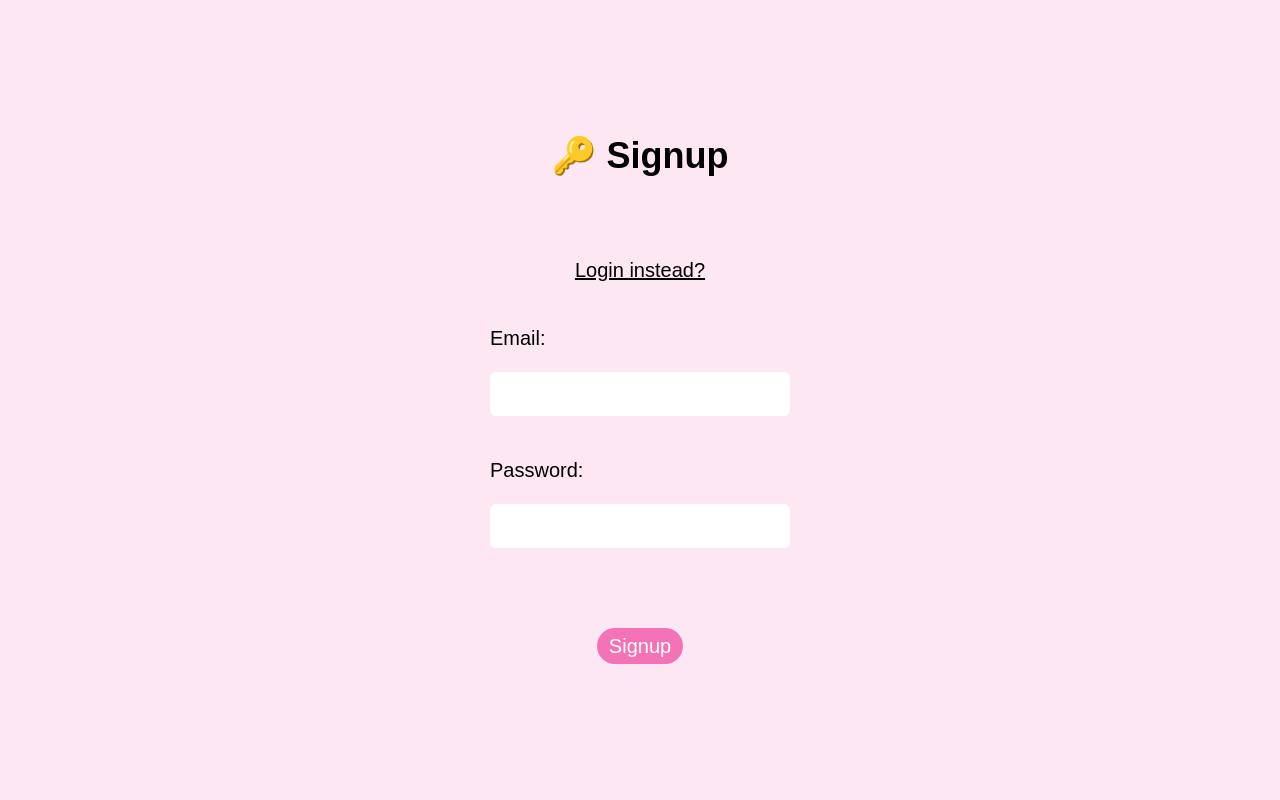
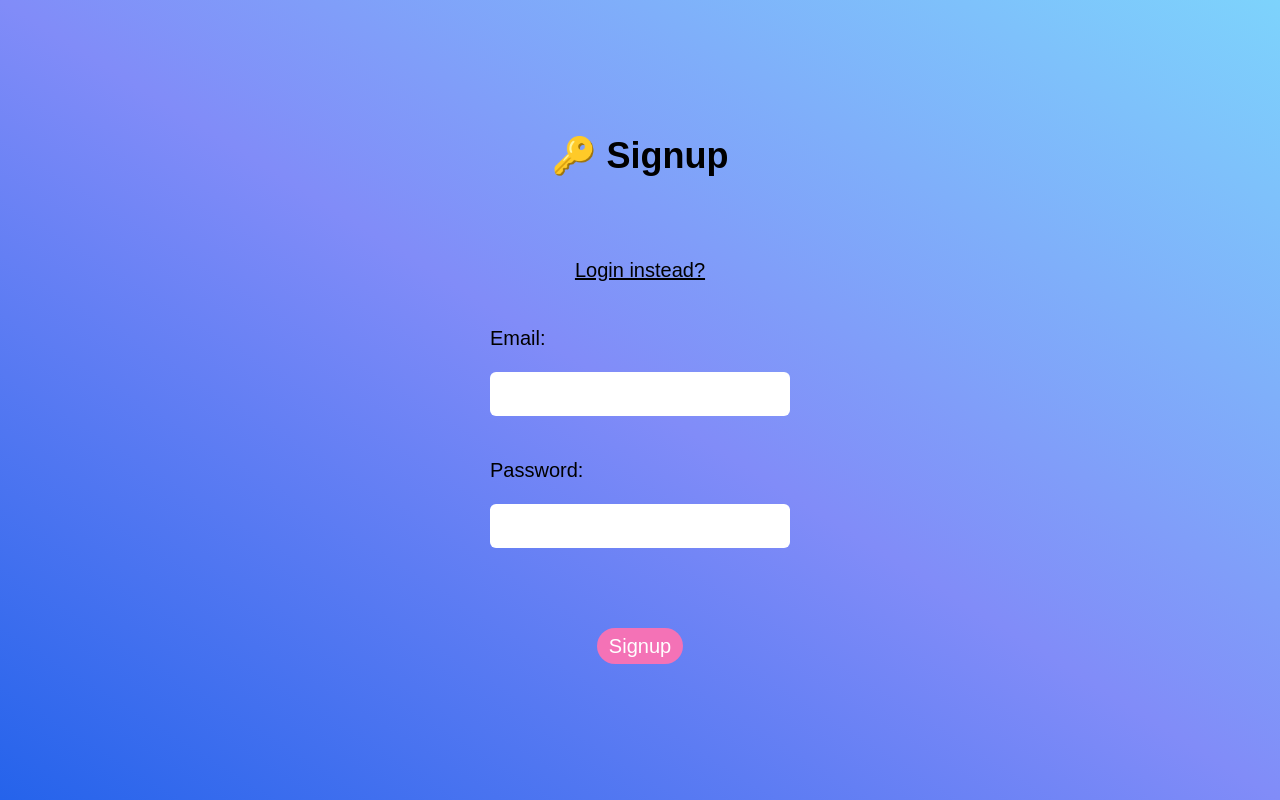
Before and after one commit to RonakSharma7860/gigapp, a Next.js app in the folder weddingplannerapp/: page /signup in a window 1280 px wide. Built offline with nearby package versions, Linux system fonts and the light colour scheme; a web font is replaced by a local one.

Commit message:
added gradient backgrounds

```diff
--- a/weddingplannerapp/app/login/page.jsx
+++ b/weddingplannerapp/app/login/page.jsx
@@ -42,7 +42,7 @@ const LoginPage = () => {
     };
 
     return (
-        <main className="flex flex-col h-screen justify-center items-center bg-pink-100">
+        <main className="flex flex-col h-screen justify-center items-center bg-gradient-to-br from-pink-200 to-pink-400 via-fuchsia-300">
             <form onSubmit={handleSubmit} className="flex flex-col gap-10 text-xl items-center justify-center h-full w-full">
                 <h2 className="text-4xl font-bold mb-10">🔑 Login</h2>
                 <a href="/signup" className="underline">Signup instead?</a>
--- a/weddingplannerapp/app/signup/page.jsx
+++ b/weddingplannerapp/app/signup/page.jsx
@@ -46,7 +46,7 @@ const SignupPage = () => {
     };
 
     return (
-        <main className="flex flex-col h-screen justify-center items-center bg-pink-100">
+        <main className="flex flex-col h-screen justify-center items-center bg-gradient-to-tr from-blue-600 to-sky-300 via-indigo-400">
             <form onSubmit={handleSubmit} className="flex flex-col gap-10 text-xl items-center justify-center h-full w-full">
                 <h2 className="text-4xl font-bold mb-10">🔑 Signup</h2>
                 <a href="/login" className="underline">Login instead?</a>
--- a/weddingplannerapp/app/unauthenticated/page.jsx
+++ b/weddingplannerapp/app/unauthenticated/page.jsx
@@ -3,7 +3,7 @@ import React from 'react';
 
 const UnauthenticatedPage = () => {
   return (
-    <div className="flex items-center justify-center h-screen bg-sky-200">
+    <div className="flex items-center justify-center h-screen bg-sky-300">
       <div className="text-center">
         <h1 className="text-4xl font-bold mb-4">You must be logged in</h1>
         <p className="text-lg mb-8">Please <a href="/login" className="text-blue-500">login</a> to access this page.</p>
```
